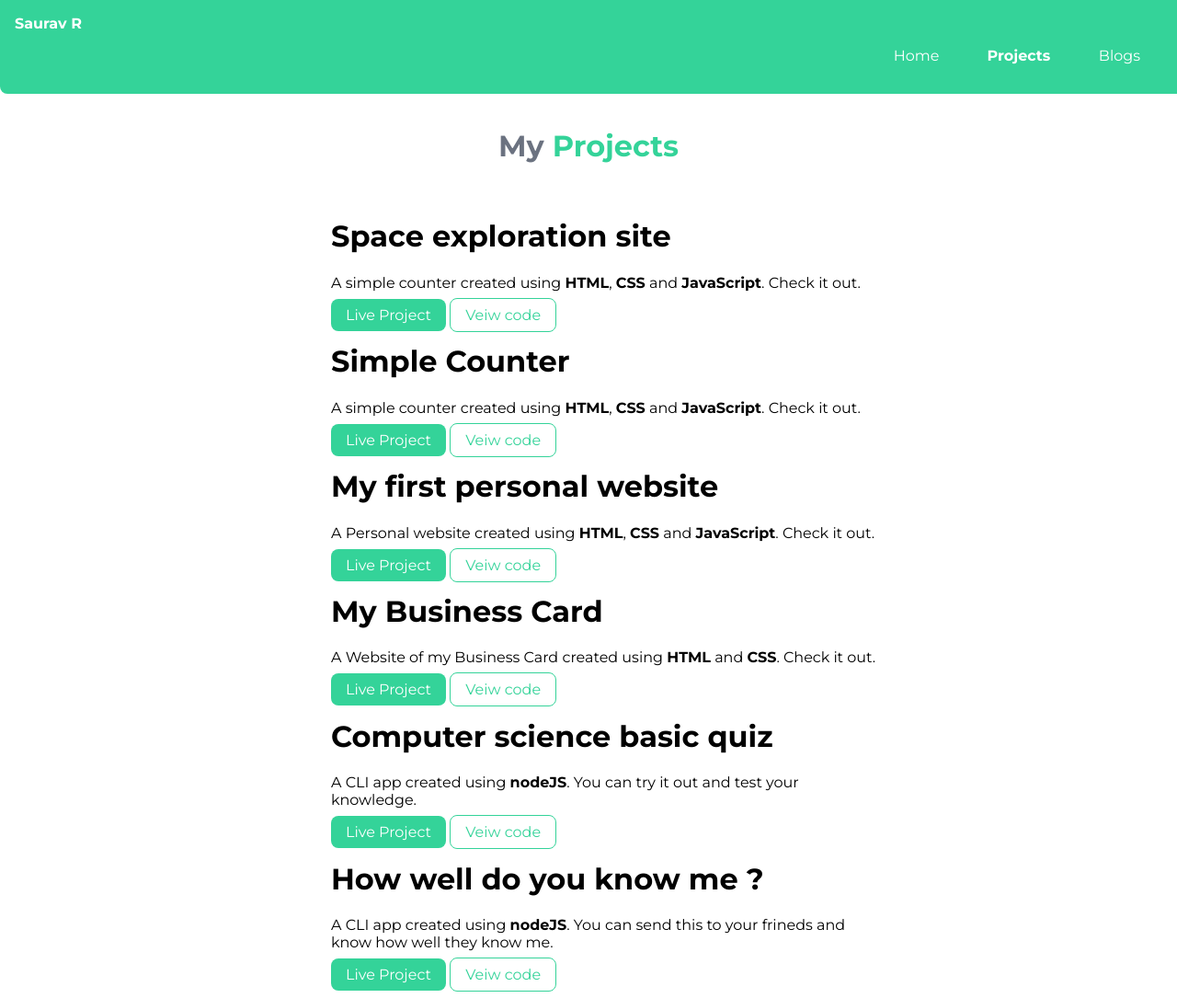
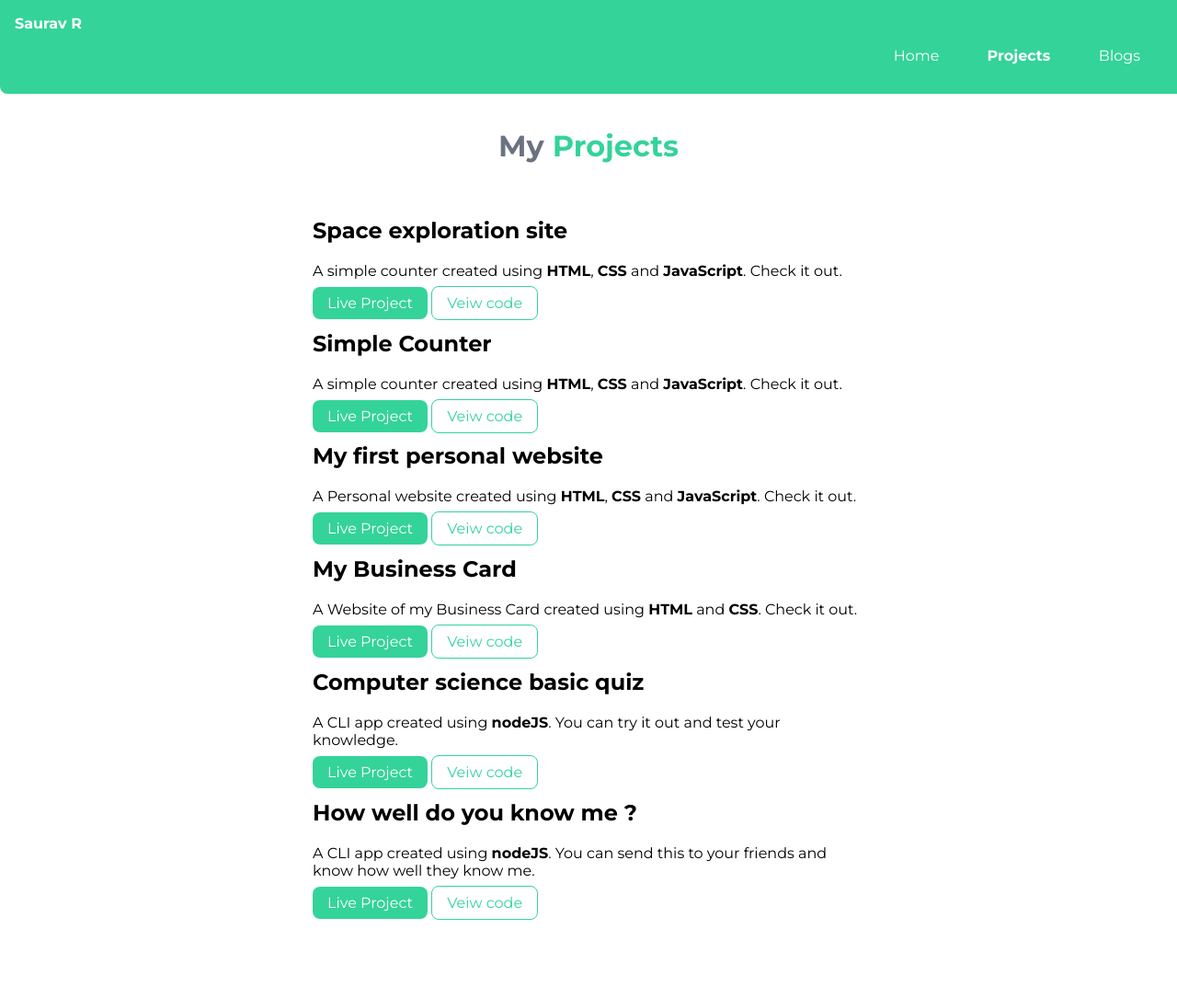
Before and after one commit to RSauravR/ComponentLibrary, a plain HTML site: page projects.html in a window 1280 px wide. Shown: the whole page at 92% size. After the commit the page ends 1007 px from the top, so only its background shows below. Drawn offline with Linux system fonts and the light colour scheme.

Commit message:
spell corrected2

```diff
--- a/projects.html
+++ b/projects.html
@@ -29,10 +29,10 @@
         <h1 class="hero-heading">My <span class="heading-inverted">Projects</span></h1>
     </header>
 
-    <ul class="list-non-bulleted">
+    <ul class="list-non-bulleted spacing">
         <div class="container container-center">
             <li>
-                <h1>Space exploration site</h1>
+                <h2>Space exploration site</h2>
                 <p> A simple counter created using <strong>HTML</strong>, <strong>CSS</strong> and <strong>JavaScript</strong>. Check it
                     out.</p>
                 <a class="link link-primary" href="https://roaring-brioche-69bc04.netlify.app/">Live Project</a>
@@ -42,7 +42,7 @@
         </div>
         <div class="container container-center">
             <li>
-                <h1>Simple Counter</h1>
+                <h2>Simple Counter</h2>
                 <p> A simple counter created using <strong>HTML</strong>, <strong>CSS</strong> and <strong>JavaScript</strong>. Check it
                     out.</p>
                 <a class="link link-primary" href="https://bespoke-paletas-fc0da6.netlify.app/">Live Project</a>
@@ -52,7 +52,7 @@
         </div>
         <div class="container container-center">
             <li>
-                <h1>My first personal website</h1>
+                <h2>My first personal website</h2>
                 <p> A Personal website created using <strong>HTML</strong>, <strong>CSS</strong> and <strong>JavaScript</strong>. Check it
                     out.</p>
                 <a class="link link-primary" href="https://inquisitive-duckanoo-cdf05e.netlify.app/">Live Project</a>
@@ -63,7 +63,7 @@
 
         <div class="container container-center">
             <li>
-                <h1>My Business Card</h1>
+                <h2>My Business Card</h2>
                 <p> A Website of my Business Card created using <strong>HTML</strong> and <strong>CSS</strong>. Check it
                     out.</p>
                 <a class="link link-primary" href="https://tubular-eclair-c855b4.netlify.app/">Live Project</a>
@@ -75,7 +75,7 @@
         <div class="container container-center">
             <li>
 
-                <h1>Computer science basic quiz</h1>
+                <h2>Computer science basic quiz</h2>
                 <p>A CLI app created using <strong>nodeJS</strong>. You can try it out and test your knowledge.</p>
                 <a class="link link-primary"
                     href="https://replit.com/@Saurav22R/QuezmarkTwo#index.js?embed=1&output=1">Live Project</a>
@@ -87,8 +87,8 @@
         <div class="container container-center">
             <li>
 
-                <h1>How well do you know me ?</h1>
-                <p>A CLI app created using <strong>nodeJS</strong>. You can send this to your frineds and know how well
+                <h2>How well do you know me ?</h2>
+                <p>A CLI app created using <strong>nodeJS</strong>. You can send this to your friends and know how well
                     they know me.</p>
                 <a class="link link-primary"
                     href="https://replit.com/@Saurav22R/QuizmarkOne#index.js?embed=1&output=1">Live Project</a>
--- a/styles.css
+++ b/styles.css
@@ -125,3 +125,7 @@ hr {
     font-weight: bold;
     font-size: large;
 }
+
+.spacing{
+    padding: 0rem 1rem;
+}
```
